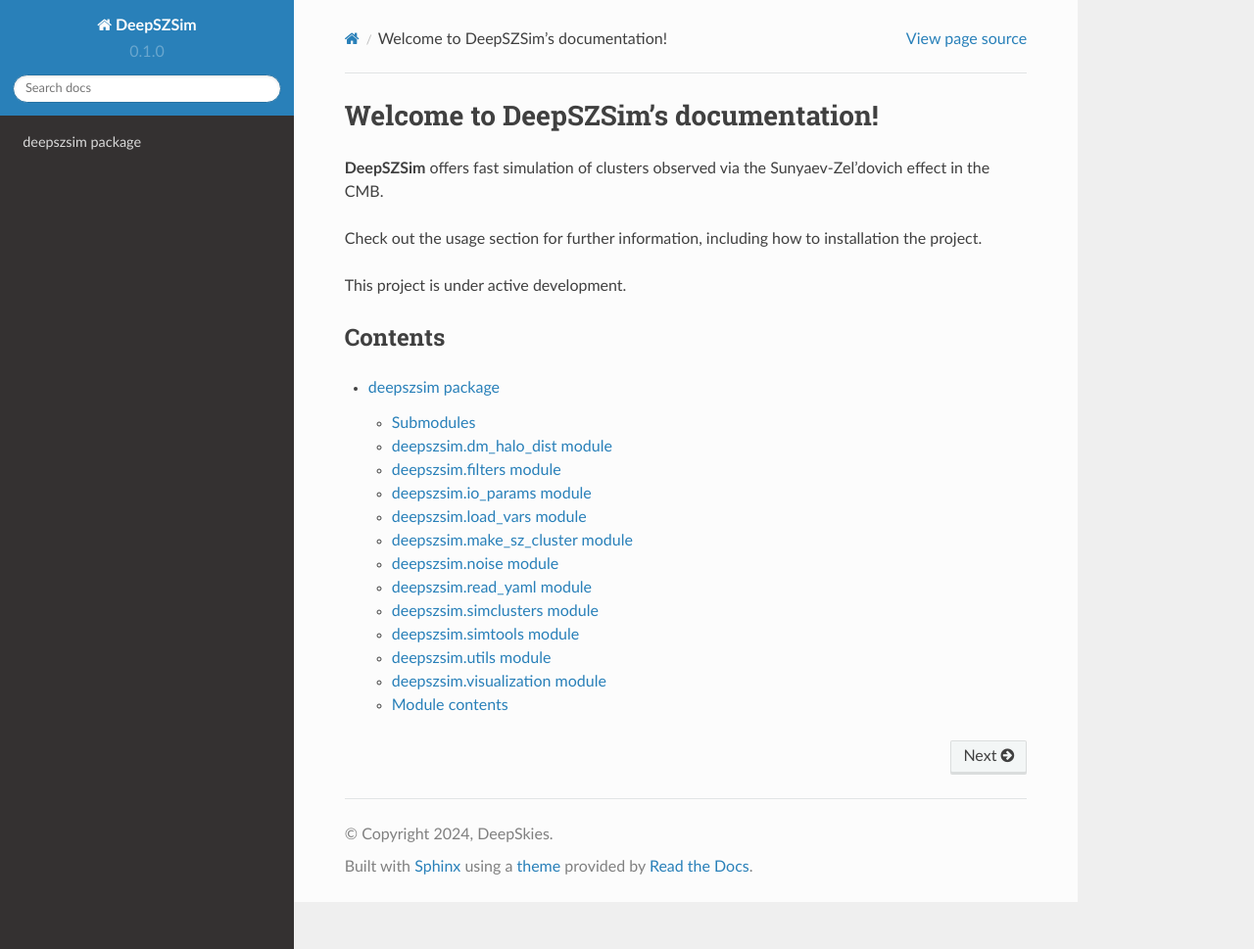
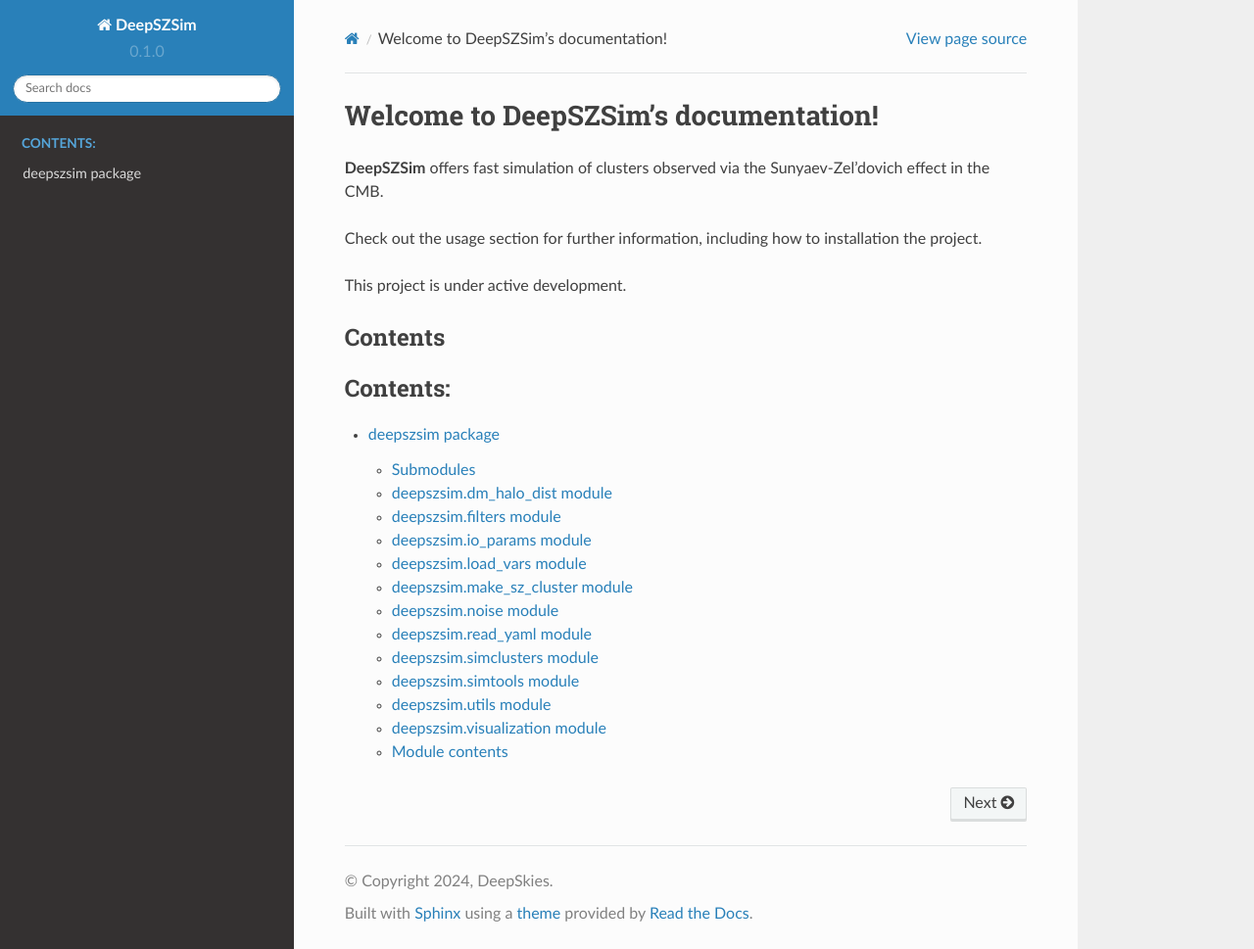
Before and after one commit to deepskies/DeepSZSim, a Sphinx documentation site: the page built from docs/source/index.rst, in a window 1280 px wide and 969 px high. Shown: the whole window at 98% size. Built offline with Sphinx 7.4.7 and the Read the Docs theme 2.0.0, drawn with Linux system fonts in a browser that asks for light colours.

Commit message:
changed index.rst

```diff
--- a/docs/source/index.rst
+++ b/docs/source/index.rst
@@ -13,6 +13,7 @@
 --------
 
 .. toctree::
-  :maxdepth: 4
+   :maxdepth: 2
+   :caption: Contents:
 
-  deepszsim
+   deepszsim
```
